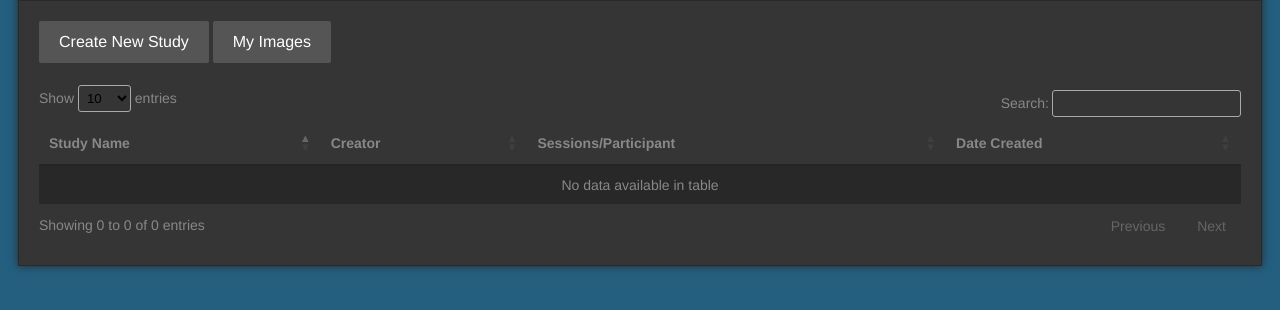
After one commit to falon3/dicomBrowserImageViewer, a Flask app: template templates/studies.html in a window 1280 px wide. The commit adds this page. Shown: the part 60-370 px from the top of the page. Run offline with Flask 2, Linux system fonts and the light colour scheme; the template is opened without the code that fills it, so the values that code supplies are empty; some libraries are stand-ins or nearby versions.

Commit message:
new studies can now be created and stored

```diff
--- a/StudyList.txt
+++ /dev/null
@@ -1,4 +0,0 @@
-Displasia1
-Study2
-FakeStudy3
-FourthOption
--- a/app.py
+++ b/app.py
@@ -67,6 +67,7 @@ def after_request(response):
         g.db = None
     return response
 
+
 @app.route('/')
 @login_required
 def index():
@@ -80,10 +81,55 @@ def index():
     img_dict = {str(set[0]): {'id':set[1], 'timestamp': set[2], 'count': set[3], 'start': set[4], 'mid': int(set[4] + set[3]/2), 'study': set[5] } for set in data}
     return render_template('userpictures.html', title='my images', result = img_dict)
 
+@app.route('/studies/create/', methods=['GET'])
+@login_required
+def new_study(error=''):
+     return render_template('study_new.html', title='Studies', error=error)
+
+
+@app.route('/studies/', methods=['POST'])
+@login_required
+def create_study():
+    name = request.form.get('name')
+    name = re.sub('[^A-Za-z0-9]+', '', name)
+    sessions = request.form.get('sessions')
+
+    # get db connection cursor
+    cursor = g.db.cursor()
+    # create UNIQUE image set for this user and setname in database
+    try:
+        cursor.execute(
+            "insert into studies (id, name, created_on, num_sessions, user_id)"
+            "VALUES (NULL, %s, NULL, %s, %s)", (name, sessions, g.currentUser.userID)
+        )
+    except Exception as e:
+        err = e[1]
+        if "Duplicate" in err:
+            err = "Study name already Exists!"
+        return new_study(err)
+
+    return display_studies()
+
+
+@app.route('/studies/', methods=['GET'])
+@login_required
+def display_studies():
+    cursor = g.db.cursor()
+    cursor.execute("SELECT s.name, s.id, s.created_on, num_sessions, u.name  "
+                   "FROM studies s, users u "
+                   "WHERE s.user_id = u.id "
+                   "GROUP BY s.id")
+    data = cursor.fetchall()
+    study_dict = {str(study[0]): {'id': study[1], 'created_on': study[2], 'num_sessions': study[3], 'creator': study[4] } for study in data}
+    return render_template('studies.html', title='Studies', result = study_dict)
+
 @app.route('/upload/', methods=['GET'])
 @login_required
-def load_upload_page(error=None):
-    studies = file_get_contents(path.dirname(path.realpath(__file__)) + '/StudyList.txt').splitlines()
+def load_upload_page(error=''):
+    cursor = g.db.cursor()
+    cursor.execute("SELECT s.name FROM studies s GROUP BY s.id")
+    data = cursor.fetchall()
+    studies = [study[0] for study in data]
     return render_template('upload.html', title= "Upload Dicom", num_studies = len(studies), studies = studies, error=error)
 
 # handles uploading Dicom files, converting into jpg format and storing into database
--- /dev/null
+++ b/templates/studies.html
@@ -0,0 +1,33 @@
+{% extends 'base.html' %}
+
+{% block content %}
+
+
+<button onclick="location.href = '/studies/create/';" id="studybutton" class="float-left submit-button" >Create New Study</button>
+<button onclick="location.href = '/';" id="homebutton" class="float-left submit-button" >my images</button>
+<br><br>
+<table class="display" width="100%" cellspacing="0" id="studyTable">
+    <thead>
+        <tr>
+            <th>Study Name</th>
+            <th>Creator</th>
+            <th>Sessions/Participant</th>
+            <th>Date Created</th>
+        </tr>
+    </thead>
+    <tbody>
+        {% for key, value in result.iteritems() %}
+        <tr>
+            <td> {{ key }} </td>
+            <td> {{ value['creator'] }} </td>
+            <td align="right"> {{ value['num_sessions'] }} </td>
+            <td> {{ value['created_on'] }}</td>
+        </tr>
+        {% endfor %}
+    </tbody>
+</table>
+<script type="text/javascript">
+ $("#studyTable").DataTable();
+</script>
+
+{% endblock %}
--- a/templates/userpictures.html
+++ b/templates/userpictures.html
@@ -4,14 +4,15 @@
 
 
 <button onclick="location.href = '/upload/';" id="uploadbutton" class="float-left submit-button" >Upload Images</button>
+<button onclick="location.href = '/studies/';" id="viewStudies" class="float-left submit-button" >View Studies</button>
 <br><br>
 <table class="display" width="100%" cellspacing="0" id="imageTable">
     <thead>
         <tr>
             <th width="1%">Preview</th>
             <th>Image Set Name</th>
+            <th>Study</th>
             <th>Date Uploaded</th>
-            <th>Study</th>
             <th># Images</th>
         </tr>
     </thead>
@@ -20,8 +21,8 @@
         <tr>
             <td align="center"><a href="/viewset/{{ value['id'] }}:{{ key }}"><img style="max-width:75px; max-height: 75px;" src="upload/{{ value['mid'] }}" /></a></td>
             <td> <a href="/viewset/{{ value['id'] }}:{{ key }}">{{ key }}</a></td>
+            <td> {{ value['study'] }} </td>
             <td> {{ value['timestamp'] }}</td>
-            <td> {{ value['study'] }} </td>
             <td align="right"> {{ value['count'] }} </td>
         </tr>
         {% endfor %}
```
Also changed, not shown: templates/study_new.html (added, +12 -0 lines).
